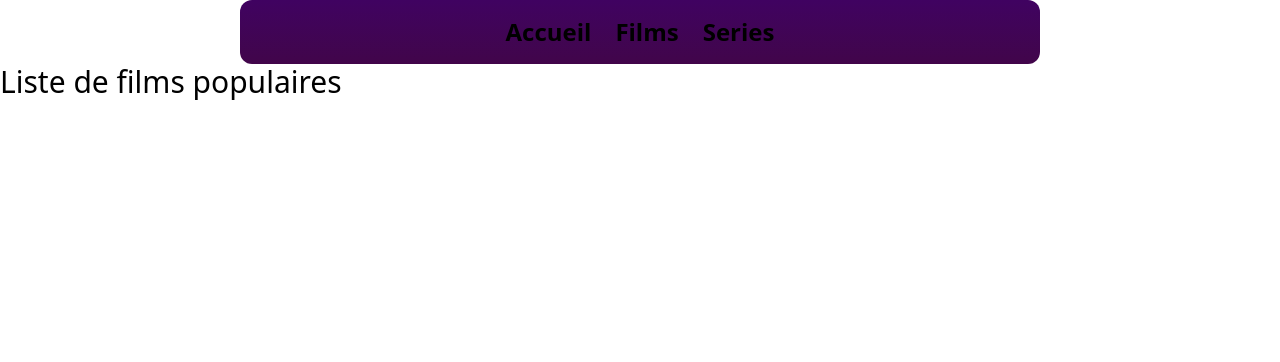
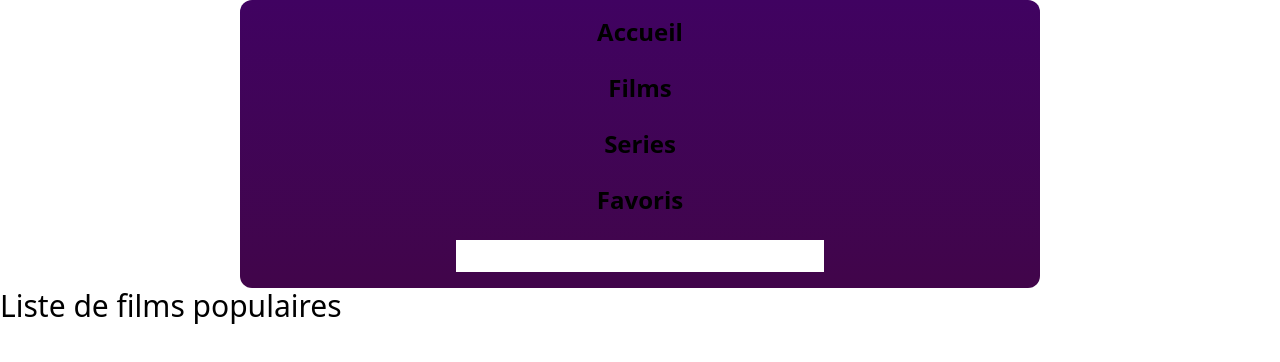
Before and after one commit to cosmin-bilga/cinetech, a plain HTML site: page series/index.html in a window 1280 px wide. Drawn offline with Linux system fonts and the light colour scheme; no server answers.

Commit message:
common headers

```diff
--- a/dist/details.js
+++ b/dist/details.js
@@ -16,7 +16,6 @@ async function retrieveMovie() {
     const reviewData = await getMovieReviews(movieId);
     const suggestionData = await getMovieSuggestions(movieId);
     const localReplies = JSON.parse(localStorage.getItem("replies") || "{}");
-    console.log(suggestionData);
     mainElement.className = "bg-linear-to-br from-gray-900 to-gray-800";
     // Section Détails du film
     mainElement.innerHTML = `
@@ -143,7 +142,6 @@ async function retrieveMovie() {
         }
     });
     const favoriteButton = document.getElementById("add-favorite-button");
-    console.log(favoriteButton);
     favoriteButton?.addEventListener("click", (e) => {
         changeLocalMovieFavorites(data);
         if (isFavoriteMovie(data.id)) {
@@ -263,7 +261,6 @@ async function retrieveSerie() {
 `;
     mainElement.append(serieSuggestionContainer);
     const reviewData = await getSerieReviews(data.id);
-    console.log(reviewData);
     const localReplies = JSON.parse(localStorage.getItem("replies") || "{}");
     const serieReview = document.createElement("div");
     serieReview.className = "mx-2 text-white";
@@ -307,7 +304,6 @@ async function retrieveSerie() {
         }
     });
     const favoriteButton = document.getElementById("add-favorite-button");
-    console.log(favoriteButton);
     favoriteButton?.addEventListener("click", (e) => {
         changeLocalSerieFavorites(data);
         if (isFavoriteSerie(data.id)) {
--- a/dist/favoris.js
+++ b/dist/favoris.js
@@ -7,7 +7,6 @@ async function renderFavoriteMovies() {
     favoriteSection.className = "flex flex-wrap gap-4 justify-center";
     const data = await getFavoriteMovieList();
     const fragment = document.createDocumentFragment(); // pour modifier le DOM une seule fois, à la fin
-    console.log(data, Array.isArray(data), JSON.stringify(data));
     /* LISTE DES FILMS */
     data.forEach((movie) => {
         const movieElement = document.createElement("div");
--- a/series/index.html
+++ b/series/index.html
@@ -10,7 +10,7 @@
   <body>
     <header class="w-full flex justify-center">
       <nav
-        class="flex justify-center gap-6 p-4 bg-gradient-to-b from-[#400261] to-[#41054A] text-2xl font-extrabold lg: w-200 lg: rounded-xl"
+        class="flex flex-col items-center justify-center gap-6 p-4 bg-gradient-to-b from-[#400261] to-[#41054A] text-2xl font-extrabold lg: w-200 lg: rounded-xl"
       >
         <a
           href="/"
@@ -30,6 +30,16 @@
           class="hover:text-amber-500 hover:scale-105 transition-all duration-300"
           >Series</a
         >
+        <a
+          href="/favoris"
+          id="home-nav-button"
+          class="hover:text-amber-500 hover:scale-105 transition-all duration-300"
+          >Favoris</a
+        >
+        <div>
+          <input id="search-bar" class="bg-white" />
+          <div id="search-suggestions"></div>
+        </div>
       </nav>
     </header>
     <main class="lg:m-auto lg:max-w-400">
--- a/src/details.ts
+++ b/src/details.ts
@@ -39,8 +39,6 @@ async function retrieveMovie() {
   const reviewData = await getMovieReviews(movieId);
   const suggestionData = await getMovieSuggestions(movieId);
   const localReplies = JSON.parse(localStorage.getItem("replies") || "{}");
-
-  console.log(suggestionData);
 
   mainElement.className = "bg-linear-to-br from-gray-900 to-gray-800";
 
@@ -189,7 +187,6 @@ async function retrieveMovie() {
   });
 
   const favoriteButton = document.getElementById("add-favorite-button");
-  console.log(favoriteButton);
   favoriteButton?.addEventListener("click", (e) => {
     changeLocalMovieFavorites(data);
     if (isFavoriteMovie(data.id)) {
@@ -328,7 +325,6 @@ async function retrieveSerie() {
   mainElement.append(serieSuggestionContainer);
 
   const reviewData = await getSerieReviews(data.id);
-  console.log(reviewData);
   const localReplies = JSON.parse(localStorage.getItem("replies") || "{}");
   const serieReview = document.createElement("div");
 
@@ -383,7 +379,6 @@ async function retrieveSerie() {
   });
 
   const favoriteButton = document.getElementById("add-favorite-button");
-  console.log(favoriteButton);
   favoriteButton?.addEventListener("click", (e) => {
     changeLocalSerieFavorites(data);
     if (isFavoriteSerie(data.id)) {
--- a/src/favoris.ts
+++ b/src/favoris.ts
@@ -17,7 +17,6 @@ async function renderFavoriteMovies() {
 
   const fragment = document.createDocumentFragment(); // pour modifier le DOM une seule fois, à la fin
 
-  console.log(data, Array.isArray(data), JSON.stringify(data));
   /* LISTE DES FILMS */
   data.forEach((movie: MovieDetail) => {
     const movieElement = document.createElement("div");
```
Also changed, not shown: detail/movie.html (+5 -1 lines), detail/serie.html (+5 -1 lines), favoris/index.html (+5 -1 lines), movies/index.html (+5 -1 lines), 2 other files.
